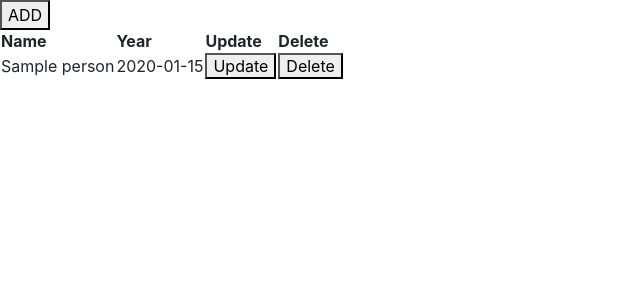
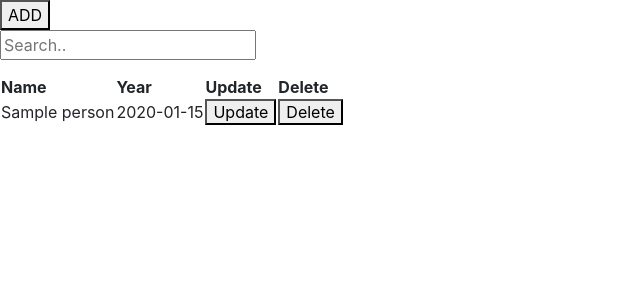
Before and after one commit to ineffablelucky/Ajax-CRUD-Search-Django-CropperJS-HighChartsJS, a Django app: page / in a window 1280 px wide. Shown: the top 300 px of the page, without its empty margins (0-640 px from the left). Run offline with Django 3.2, Linux system fonts and the light colour scheme; tables that the repository leaves empty hold one stand-in row (values such as "Sample post"); some libraries are stand-ins or nearby versions.

Commit message:
search bar json parsed

```diff
--- a/Ajax_Django/ajax_submit_search_app/static/ajax_submit_search_app/main.js
+++ b/Ajax_Django/ajax_submit_search_app/static/ajax_submit_search_app/main.js
@@ -68,6 +68,7 @@ $(document).on('click','.update', function() {
 
     let data_id = $(this).data("id");
     var all_siblings = $(this).siblings();
+    console.log(all_siblings)
 
     $('#editName').val($(this).siblings('.name').text());
     $('#update_form_dob').val($(this).siblings('.date').text());
@@ -86,7 +87,7 @@ $(document).on("submit", "#update_form", function(g) {
                  type:"POST",
                  url:"update/",
                  data: {
-                        // from form
+                        // from html form
                         'id' : data_id,
                         'name' : $('#editName').val(),
                         'dob' : $('#update_form_dob').val(),
@@ -96,17 +97,54 @@ $(document).on("submit", "#update_form", function(g) {
                      if (data.message === 'successful') {
                         $('.close').trigger('click');
 
-                        sibling_tags[0].innerHTML=data.name;
-                        sibling_tags[1].innerHTML=data.date;
+                        sibling_tags[0].innerHTML = data.name;
+                        sibling_tags[1].innerHTML = data.date;
 
                      }
                      else if (data.message === 'fail') {
-                      alert("something went wrong");
+                      alert("Not a correct Input.");
                      }
 
                  },
                  error: function(){
                     alert("No return from server , AJAX ERROR");
                  }
-            });
+        });
 });
+
+
+$("#search_bar").keyup(function(){
+        let search_input =  $("#search_bar").val();
+        let tbody_children = $("#table_id").children('tr');
+        console.log(tbody_children);
+
+        $.ajax({
+               type: "POST",
+               url: "search/",
+               data: {
+                    'search_input': search_input,
+                    'csrfmiddlewaretoken': $("input[name=csrfmiddlewaretoken]").val(),
+               },
+               success: function(data){
+                    console.log(data);
+                    if (data.message === 'No Results') {
+                        tbody_children.remove();
+                        $('#No-result-tag').html("No results found.");
+                    }
+                    else if (data.message === 'successful') {
+                        $('#No-result-tag').html("");
+                        var json_result = JSON.parse(data.result)
+
+                        $.each(json_result, function(index, value){
+                            console.log(index);
+                            console.log(value.fields);
+                        })
+
+//                        for (var i=0, i<json_result.length, i++) {
+//                          $("#table_id").append('<tr><td class="name">'+ json_result.fields.name + '</td><td class="date">'+ data.fields.dob +'<td class="update" data-id='+ json_result.pk + '><button>Update</button></td><td class="delete" data-id=' + json_result.pk +'><button>Delete</button></td>');
+//         };
+                        }
+                    }
+
+               });
+        });
--- a/Ajax_Django/ajax_submit_search_app/templates/ajax_submit_search_app/name_list.html
+++ b/Ajax_Django/ajax_submit_search_app/templates/ajax_submit_search_app/name_list.html
@@ -18,6 +18,13 @@
 
 <button type="button"  data-toggle="modal" data-target="#modal-create">ADD</button>
 
+
+<form id="search_form" method="post">
+    {% csrf_token %}
+    <input id="search_bar" type="text" placeholder="Search..">
+</form>
+
+
 <body>
 <table>
     <thead>
@@ -28,7 +35,9 @@
             <th>Delete</th>
         </tr>
     </thead>
+
     <tbody id="table_id">
+
 
         {% for p in people %}
         <tr>
@@ -41,6 +50,7 @@
 
     </tbody>
 </table>
+<p id="No-result-tag"></p>
 {% include "ajax_submit_search_app/create_modal.html" %}
 
 
--- a/Ajax_Django/ajax_submit_search_app/urls.py
+++ b/Ajax_Django/ajax_submit_search_app/urls.py
@@ -1,10 +1,11 @@
 from django.urls import path
-from .views import people_list, delete, create, update
+from .views import people_list, delete, create, update, search
 
 urlpatterns = [
     path('', view=people_list, name='people_list'),
     path('update/', view=update, name='update'),
     path('delete/<int:pk>', view=delete, name='delete'),
     path('create/', view=create, name='create'),
+    path('search/', view=search, name='search'),
 
 ]
--- a/Ajax_Django/ajax_submit_search_app/views.py
+++ b/Ajax_Django/ajax_submit_search_app/views.py
@@ -2,6 +2,7 @@ from django.shortcuts import render
 from django.http import JsonResponse
 from .models import Person
 from .forms import UpdateForm
+from django.core import serializers
 
 
 def people_list(request):
@@ -13,7 +14,7 @@ def create(request):
 
     if request.method == "POST":
 
-        name = request.POST['name']
+        name = request.POST['name'].title()
         date = request.POST.get('date')
 
         try:
@@ -32,7 +33,7 @@ def create(request):
 
 def update(request):
 
-    #< QueryDict: {'csrfmiddlewaretoken': ['SZw8DViiuPlSpFTtoeu9DFXlDVE0L63R8W38UOhXyatquOPKmTnrr3T5hAj1cGPq'],
+    # < QueryDict: {'csrfmiddlewaretoken': ['SZw8DViiuPlSpFTtoeu9DFXlDVE0L63R8W38UOhXyatquOPKmTnrr3T5hAj1cGPq'],
     #              'company_name': ['doe'], 'year': ['2010']} >
 
     if request.method == "POST":
@@ -40,31 +41,20 @@ def update(request):
         name = request.POST['name']
         date = request.POST.get('dob')
         csrf = request.POST.get('csrfmiddlewaretoken')
-        print(csrf)
         obj_id = request.POST.get('id')
 
-        dict = {
+        update_dict = {
             'csrfmiddlewaretoken': csrf,
             'name': name,
             'dob': date
         }
-        # person_obj = Person.objects.get(id=obj_id)
-        # form = UpdateForm(dict, instance=person_obj)
-        # if form.is_valid():
-        #     form.save(commit=True)
-        # print("44444", person_obj)
-        # person_obj.dob = date
-        # person_obj.name = name
-        # # person_obj.save()
-        # data = {'name': person_obj.name, 'date': person_obj.dob, 'id': person_obj.id, 'message': 'successful'}
 
         try:
             person_obj = Person.objects.get(id=obj_id)
-            form = UpdateForm(dict, instance=person_obj)
+            form = UpdateForm(update_dict, instance=person_obj)
 
             if form.is_valid():
                 form.save(commit=True)
-            print("44444", person_obj)
 
             data = {'name': person_obj.name, 'date': person_obj.dob, 'id': person_obj.id, 'message': 'successful'}
 
@@ -95,3 +85,22 @@ def delete(request, pk):
     else:
         data = {'message': 'invalid request'}
         return JsonResponse(data)
+
+
+def search(request):
+    if request.method == "POST":
+
+        query = request.POST.get('search_input')
+        queryset = Person.objects.filter(name__istartswith=query)
+
+        if not queryset:
+            data = {'message': 'No Results'}
+        else:
+            result = serializers.serialize('json', queryset)
+            data = {'message': 'successful', 'result': result}
+
+        return JsonResponse(data)
+
+    else:
+        data = {'message': 'invalid request'}
+        return JsonResponse(data)
```
